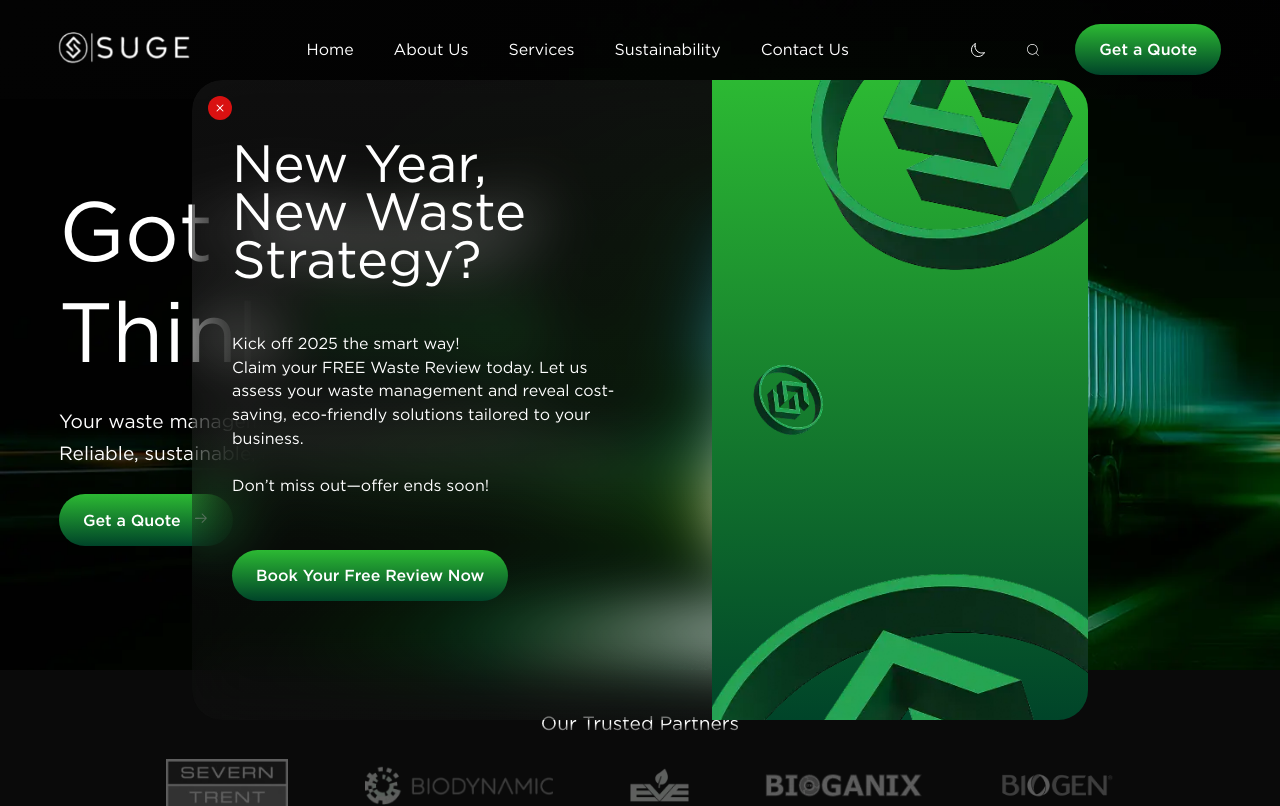
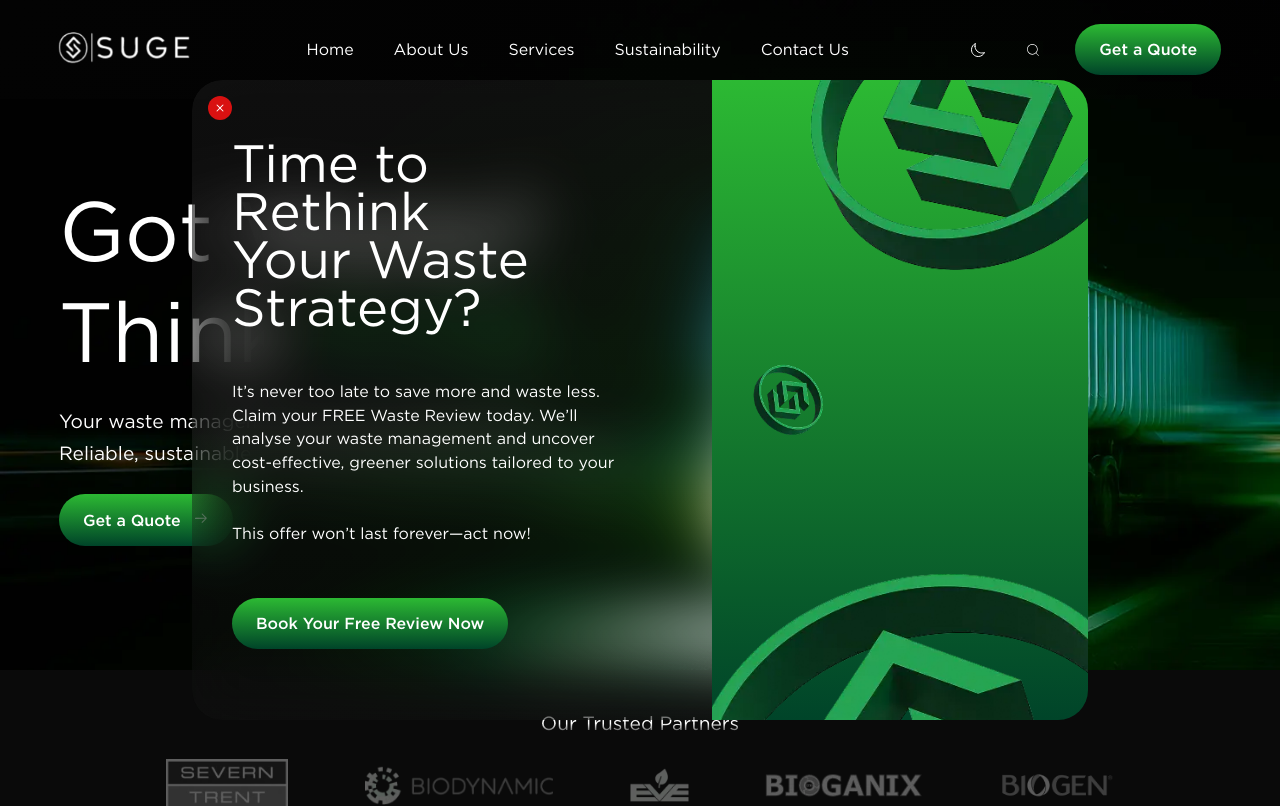
Before and after one commit to Destinygerald/SUGE, a React (Vite) app: page /6 in a window 1280 px wide. Shown: the top 806 px of the page. Built offline with nearby package versions, Linux system fonts and the light colour scheme.

Commit message:
Fix: Changed the content of the Load Popup

```diff
--- a/src/Components/LoadPopup.jsx
+++ b/src/Components/LoadPopup.jsx
@@ -44,17 +44,16 @@ export function LoadPopup () {
 
 					<div>
 						<div>
-							New Year, <br />
-							New Waste <br />
-							Strategy? <br />
+							Time to Rethink <br />
+							Your Waste <br />
+							Strategy?
 						</div>
 
 						<div>
-							Kick off 2025 the smart way! <br />
-							Claim your FREE Waste Review today. Let us assess your waste management and reveal cost-saving,
-							eco-friendly solutions tailored to your business. <br /> <br />
+							It’s never too late to save more and waste less.<br />
+							Claim your FREE Waste Review today. We’ll analyse your waste management and uncover cost-effective, greener solutions tailored to your business. <br /><br />
 
-							Don’t miss out—offer ends soon!
+							This offer won’t last forever—act now!
 						</div>
 					</div>
 
```
